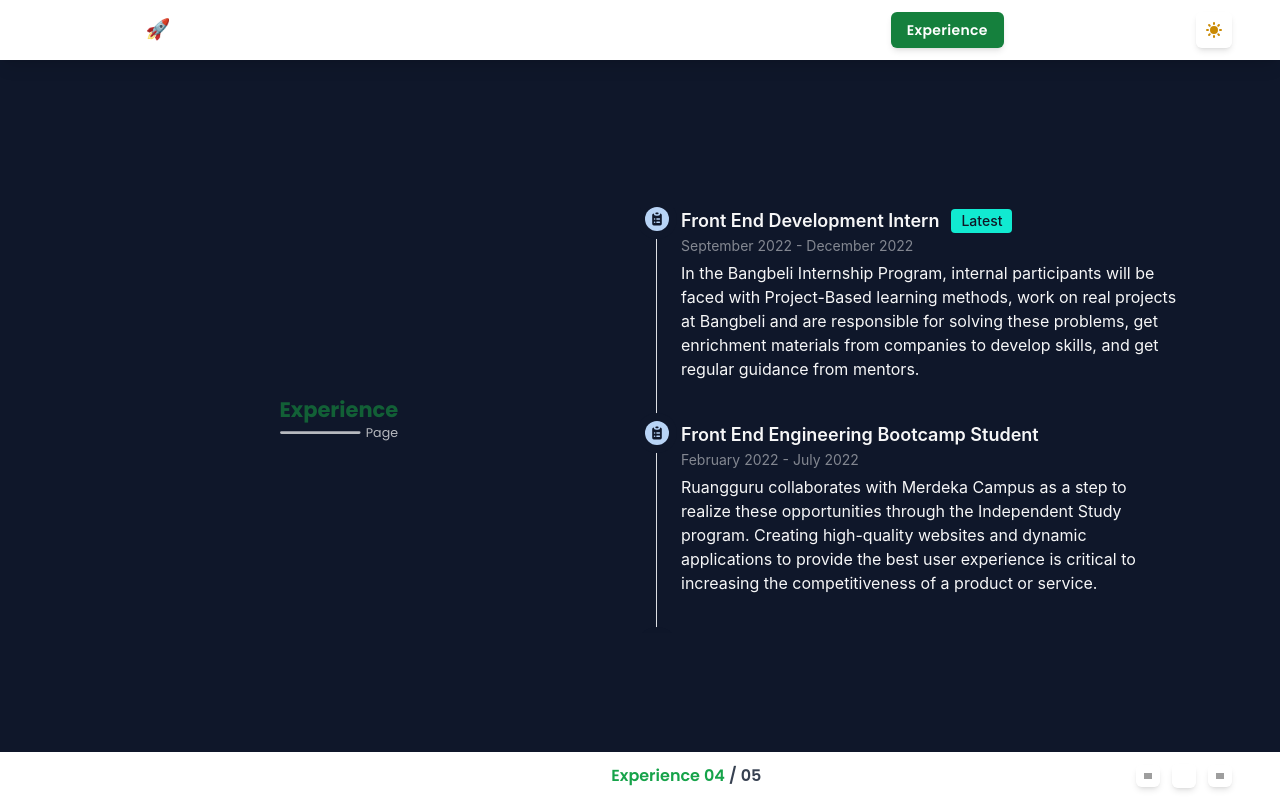
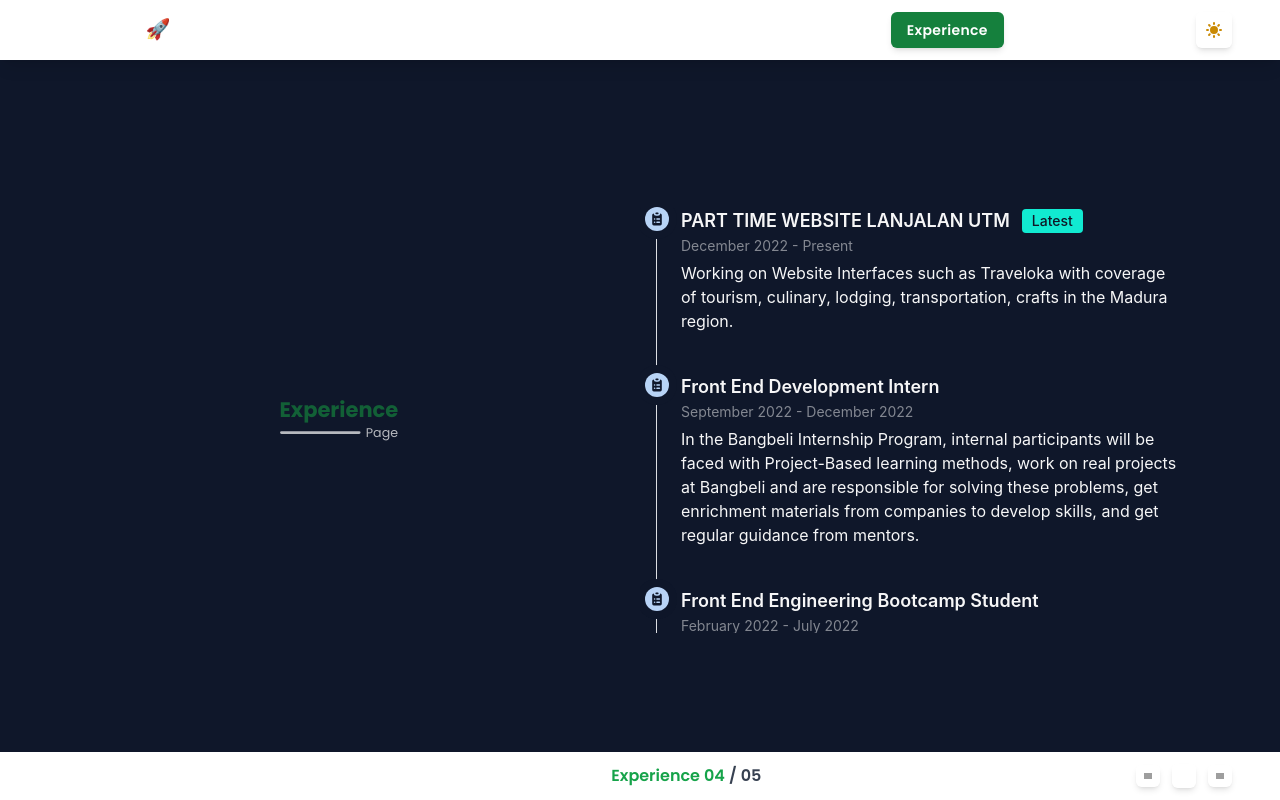
Before and after one commit to Fahmiady11/WebPortofolio, a React (Create React App) app: page /experience in a window 1280 px wide. Built offline with nearby package versions, Linux system fonts and the light colour scheme; grey boxes are pictures that could not be loaded.

Commit message:
add experience

```diff
--- a/src/components/molecules/ListExperience.js
+++ b/src/components/molecules/ListExperience.js
@@ -1,5 +1,5 @@
-import React from 'react';
-import ItemExperience from './ItemExperience';
+import React from "react";
+import ItemExperience from "./ItemExperience";
 
 export default function ListExperience(second) {
   return (
@@ -7,10 +7,15 @@ export default function ListExperience(second) {
       <div className="w-auto md:w-11/12">
         <ol className="relative border-l border-gray-200 dark:border-gray-700">
           <ItemExperience
+            title="PART TIME WEBSITE LANJALAN UTM"
+            date="December 2022 - Present"
+            decs="Working on Website Interfaces such as Traveloka with coverage of tourism, culinary, lodging, transportation, crafts in the Madura region."
+            latest={true}
+          />
+          <ItemExperience
             title="Front End Development Intern"
             date="September 2022 - December 2022"
             decs="In the Bangbeli Internship Program, internal participants will be faced with Project-Based learning methods, work on real projects at Bangbeli and are responsible for solving these problems, get enrichment materials from companies to develop skills, and get regular guidance from mentors."
-            latest={true}
           />
           <ItemExperience
             title="Front End Engineering Bootcamp Student"
```
